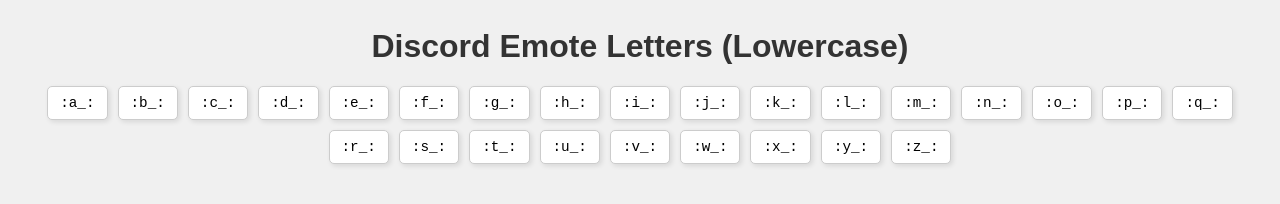
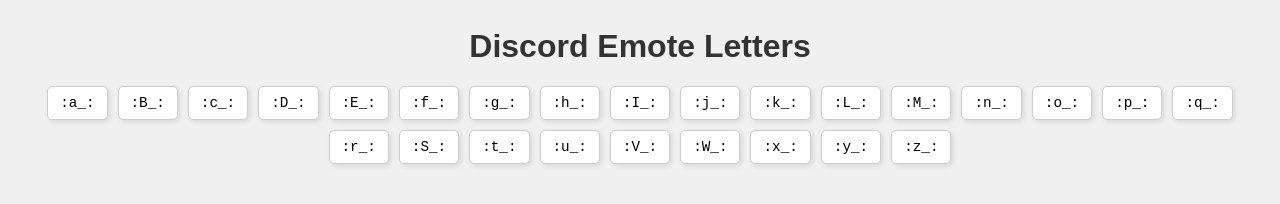
Before and after one commit to websimapi/websim-discord-emote-letters, a plain HTML site: page index.html in a window 1280 px wide. Drawn offline with Linux system fonts and the light colour scheme.

Commit message:
v2: now switch these to captial  :b_: :d_: :e_: :i_: :l_: :m_: :s_: :v_: :w_:

```diff
--- a/index.html
+++ b/index.html
@@ -4,7 +4,7 @@
     <link rel="stylesheet" href="style.css">
 </head>
 <body>
-    <h1>Discord Emote Letters (Lowercase)</h1>
+    <h1>Discord Emote Letters</h1>
     <ul id="emote-list">
         <!-- Emotes will be added here by JavaScript -->
     </ul>
--- a/script.js
+++ b/script.js
@@ -1,8 +1,18 @@
 const emoteList = document.getElementById('emote-list');
 
+// Define the letters that should be uppercase
+const uppercaseLetters = new Set(['b', 'd', 'e', 'i', 'l', 'm', 's', 'v', 'w']);
+
 for (let i = 97; i <= 122; i++) { // ASCII codes for 'a' to 'z'
-    const letter = String.fromCharCode(i);
-    const emoteText = `:${letter}_:`;
+    let letter = String.fromCharCode(i);
+    let emoteLetter = letter; // Default to lowercase
+
+    // Check if the current letter should be uppercase
+    if (uppercaseLetters.has(letter)) {
+        emoteLetter = letter.toUpperCase(); // Convert to uppercase
+    }
+
+    const emoteText = `:${emoteLetter}_:`;
 
     const listItem = document.createElement('li');
     listItem.textContent = emoteText;
```
